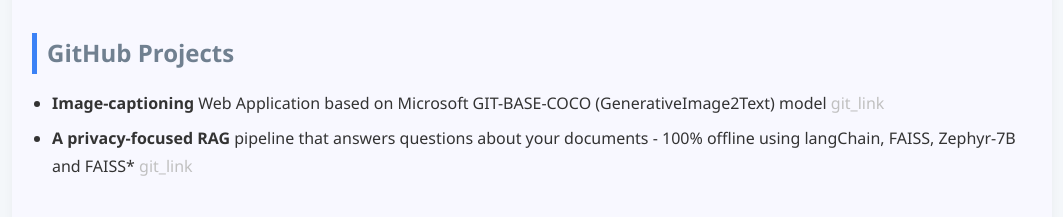
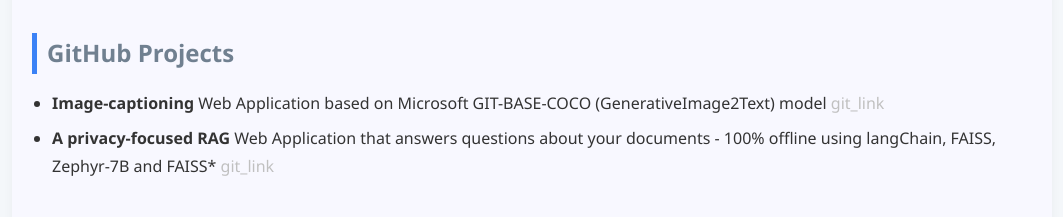
Before and after one commit to tmechouma/tmechouma.github.io, a plain HTML site: page index.html in a window 1280 px wide. Shown: the part 2020-2237 px from the top of the page, without its empty margins (108-1171 px from the left). Drawn offline with Linux system fonts and the light colour scheme.

Commit message:
Update index.html

```diff
--- a/index.html
+++ b/index.html
@@ -184,7 +184,7 @@
       <h2> GitHub Projects</h2>
 	<ul>
 	  <li><strong>Image-captioning </strong> Web Application based on Microsoft GIT-BASE-COCO (GenerativeImage2Text) model<a href="https://github.com/tmechouma/image-captioning-app" target="_blank">  git_link</a> </li>
-	  <li><strong>A privacy-focused RAG </strong> pipeline that answers questions about your documents - 100% offline using langChain, FAISS, Zephyr-7B and FAISS*</strong><a href="https://github.com/tmechouma/rag-langchain-app" target="_blank">   git_link</a></li>
+	  <li><strong>A privacy-focused RAG </strong> Web Application that answers questions about your documents - 100% offline using langChain, FAISS, Zephyr-7B and FAISS*</strong><a href="https://github.com/tmechouma/rag-langchain-app" target="_blank">   git_link</a></li>
 	</ul>
     </section>
 
```
